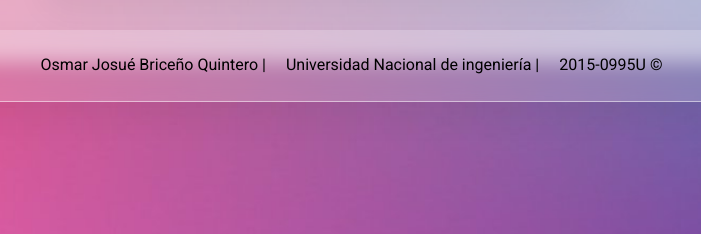
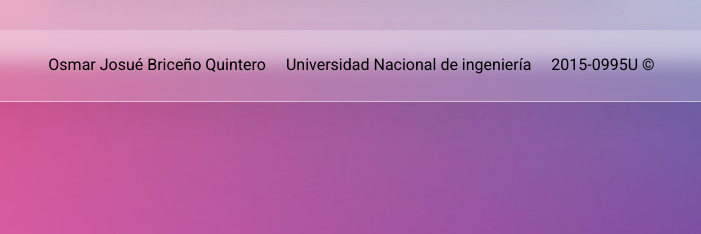
Before and after one commit to kyle870/webAuditoria, a plain HTML site: page index.html in a window 1280 px wide. Shown: the part 596-830 px from the top of the page, 309-1010 px from the left. Drawn offline with Linux system fonts and the light colour scheme.

Commit message:
Update index.html
Cambios en el footer

```diff
--- a/index.html
+++ b/index.html
@@ -133,8 +133,8 @@
 
             <footer id="footer">
                 <ul>
-                    <li>Osmar Josué Briceño Quintero |</li>
-                    <li>Universidad Nacional de ingeniería |</li>
+                    <li>Osmar Josué Briceño Quintero</li>
+                    <li>Universidad Nacional de ingeniería</li>
                     <li>2015-0995U &copy;</li>
                 </ul>
             </footer>
```
